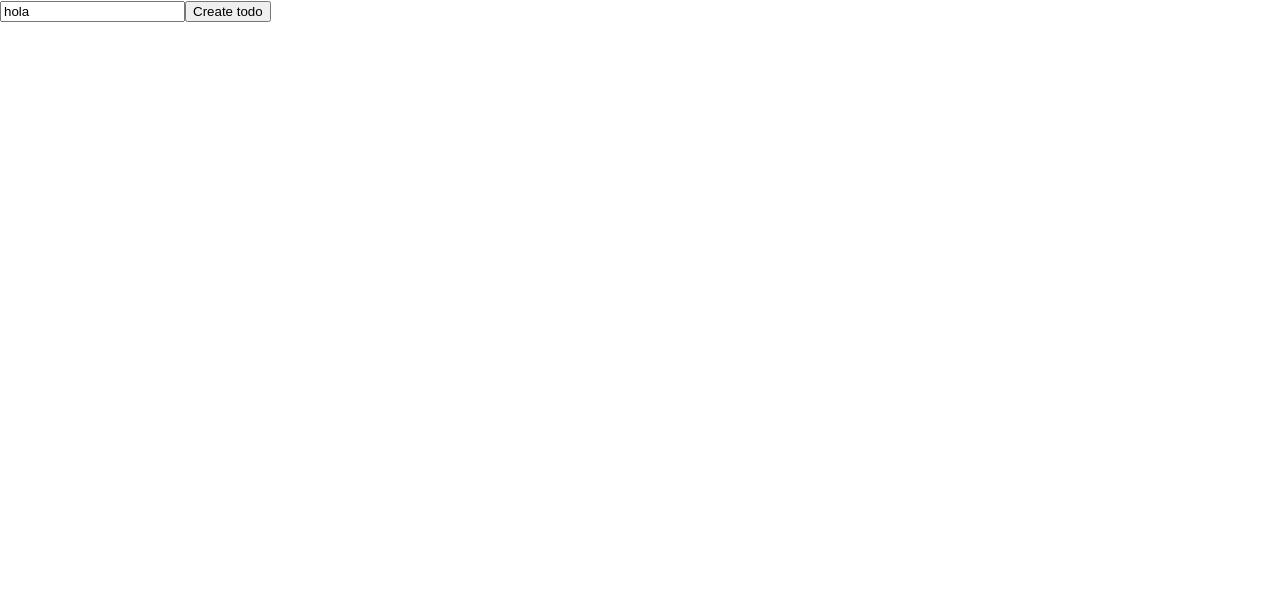
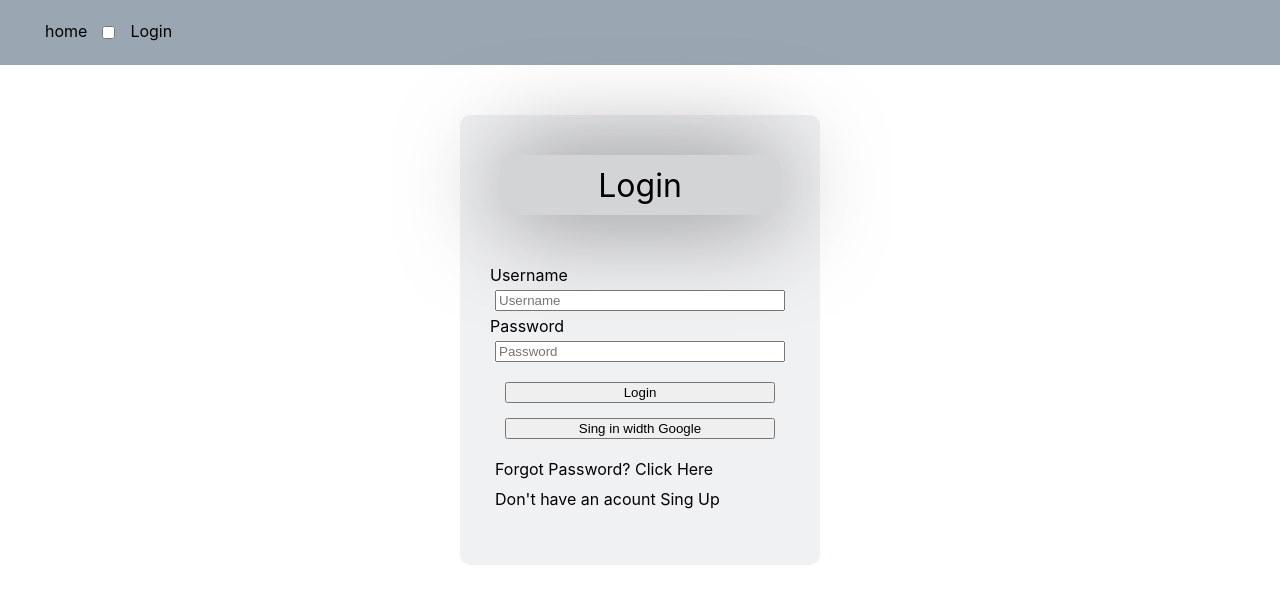
Before and after one commit to Xpedr2/todolist, a React (Create React App) app: page /login in a window 1280 px wide. Shown: the top 604 px of the page. Built offline with nearby package versions, Linux system fonts and the light colour scheme.

Commit message:
agregué componentes login y nav, componente "todo" salió de app.js temporamente

```diff
--- a/src/App.js
+++ b/src/App.js
@@ -1,8 +1,14 @@
-import TodoApp from './components/todoApp';
+import Login from './components/login/login';
+import NavBarr from './components/nav/nav';
+import TodoApp from './components/todoapp/todoApp';
 
 function App() {
   return (
-  <TodoApp />
+  <>
+    <NavBarr/>
+    <Login/>
+
+  </>
   );
 
 }
--- /dev/null
+++ b/src/components/login/login.css
@@ -0,0 +1,38 @@
+.loginContainer{
+    display: flex;
+    flex-direction: column;
+    height: 350px;
+    width: 300px;
+    background-color: rgba(99, 109, 128, 0.096);
+    margin: 50px auto;
+    padding: 80px 30px 20px 30px;
+    border-radius: 10px;
+
+}
+
+.divLogin {
+    background-color: rgba(0, 0, 0, 0.12);
+    height: 60px;
+    width: 280px;
+    margin: -460px auto -70px;
+    border-radius: 10px;
+    display: grid;
+    justify-items: center;
+    align-items: center;
+    font-size: 2em;
+    box-shadow: 1px 1px 100px  rgb(115, 115, 115);
+
+ }
+
+.inputLabel {
+    margin-top: 70px;
+}
+input, p {
+    margin: 5px;
+}
+button {
+    margin: 15px 15px;
+}
+.buttonLogin {
+    margin-bottom: 0px;
+}
--- /dev/null
+++ b/src/components/login/login.js
@@ -0,0 +1,18 @@
+import "./login.css"
+export default function Login () {
+    return (
+        <>
+            <div className="loginContainer">
+                <label className="inputLabel">Username</label>
+                <input placeholder="Username"></input>
+                <label>Password</label>
+                <input type="password" placeholder="Password"></input>
+                <button className="buttonLogin">Login</button>
+                <button>Sing in width Google</button>
+                <p>Forgot Password? <a>Click Here</a></p>
+                <p>Don't have an acount <a>Sing Up</a></p>
+            </div>
+            <div className="divLogin">Login</div>
+        </>
+    )
+}
--- /dev/null
+++ b/src/components/nav/nav.css
@@ -0,0 +1,16 @@
+.contaionerNav {
+    margin: 10;
+    display: flex;
+    background-color: rgb(154, 167, 178);
+    flex-direction: row;
+
+}
+
+.navlist {
+    display: flex;
+}
+.navlist li {
+    list-style: none;
+    margin: 5px;
+
+}
--- /dev/null
+++ b/src/components/nav/nav.js
@@ -0,0 +1,13 @@
+import "./nav.css"
+
+export default function NavBarr () {
+    return (
+        <div className="contaionerNav">
+            <ul className="navlist">
+                <li>home</li>
+                <li><label><input type="checkbox"></input></label></li>
+                <li>Login</li>
+            </ul>
+        </div>
+    )
+}
--- a/src/components/todo.js
+++ /dev/null
@@ -1,47 +0,0 @@
-import { useState } from "react";
-
-export default function Todo({item, onUpdate, onDelete}){
-    const [isEdit, setIsEdit] = useState(false);
-    function handleSubmit(e) {
-        e.preventDefault();
-    }
-
-
-    function FormEdit() {
-        const [newValue, setNewValue] = useState(item.title);
-
-        function handleChange(e){
-            const value = e.target.value;
-            setNewValue(value);
-        }
-        function handleClickUpdateTodo(){
-            onUpdate(item.id, newValue);
-            setIsEdit(false);
-        }
-        return (
-            <form className="todoUpdateForm" onSubmit={handleSubmit}>
-                <input type="text" onChange={handleChange} value={newValue}/>
-                <button onClick={handleClickUpdateTodo}>Update</button>
-            </form>
-        );
-    }
-
-    function TodoElement(){
-        return (
-            <div>
-                {item.title}
-                <button onClick={() => setIsEdit(true)}>Edit</button>
-                <button onClick={(e) => onDelete(item.id)}>Delete</button>
-            </div>
-        );
-    }
-
-    return (
-    <>
-        <div className="todo">{isEdit ? <FormEdit/> : <TodoElement/>}
-        </div>
-
-    </>
-
-    );
-}
--- /dev/null
+++ b/src/components/todoapp/todo.css
@@ -0,0 +1,6 @@
+.todoContainer{
+    margin-left: 100px;
+}
+.todo {
+    margin: 10px;
+}
--- /dev/null
+++ b/src/components/todoapp/todo.js
@@ -0,0 +1,46 @@
+import "./todo.css"
+import { useState } from "react";
+
+export default function Todo({item, onUpdate, onDelete}){
+    const [isEdit, setIsEdit] = useState(false);
+    function handleSubmit(e) {e.preventDefault();}
+
+
+        function FormEdit() {
+            const [newValue, setNewValue] = useState(item.title);
+
+            function handleChange(e){
+                const value = e.target.value;
+                setNewValue(value);
+            }
+            function handleClickUpdateTodo(){
+                onUpdate(item.id, newValue);
+                setIsEdit(false);
+            }
+            return (
+                <form className="todoUpdateForm" onSubmit={handleSubmit}>
+                    <input type="text" onChange={handleChange} value={newValue}/>
+                    <button onClick={handleClickUpdateTodo}>Update</button>
+                </form>
+            );
+        }
+
+        function TodoElement(){
+            return (
+                <div className="todo">
+                    {item.title}
+                    <button onClick={() => setIsEdit(true)}>Edit</button>
+                    <button onClick={(e) => onDelete(item.id)}>Delete</button>
+                </div>
+            );
+        }
+
+    return (
+    <>
+        <div className="todo">{isEdit ? <FormEdit/> : <TodoElement/>}
+        </div>
+
+    </>
+
+    );
+}
--- a/src/components/todoApp.js
+++ b/src/components/todoapp/todoApp.js
@@ -13,7 +13,7 @@ export default function TodoApp() {
             complited: false
         }
 
-        const temp = [... todos];
+        const temp = [...todos];
         temp.unshift(newTodo);
 
         setTodos(temp);
@@ -26,13 +26,13 @@ export default function TodoApp() {
     }
 
     function handleUpdate(id, value){
-        const temp = [... todos];
+        const temp = [...todos];
         const item = temp.find((item)=>item.id === id);
         item.title = value;
         setTodos (temp);
     }
     function handleDelete(id) {
-        const temp = todos.filter(item => item.id != id);
+        const temp = todos.filter(item => item.id !== id);
         setTodos(temp);
     }
     return (
```
